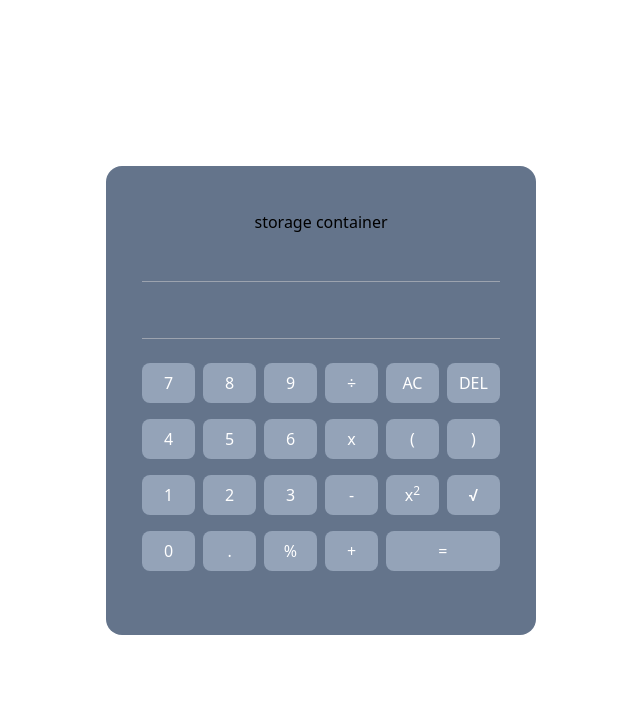
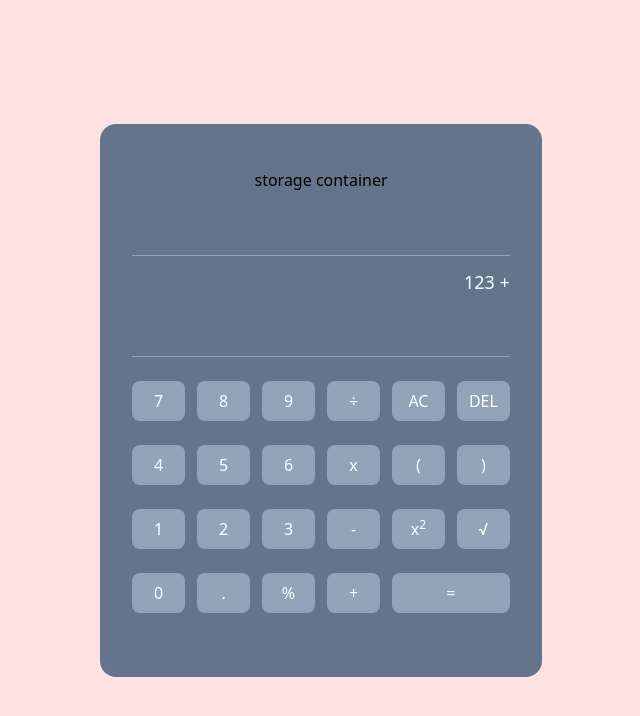
Before and after one commit to kenebebh/Calculator-app, a website: page index.html in a window 1280 px wide. Shown: the whole page, without its empty margins (319-959 px from the left). Drawn offline with Linux system fonts and the light colour scheme.

Commit message:
made major changes to the html structure

```diff
--- a/index.html
+++ b/index.html
@@ -8,15 +8,19 @@
     <title>My Calculator</title>
     <script src="js/script.js" defer></script>
 </head>
-<body class="grid place-content-center">
+<body class="grid bg-red-100 md:place-content-center">
 
-    <div class="container px-9 py-5 pb-10 bg-slate-500 rounded-2xl">
-        <div class="calculator flex flex-col">
-            <div class="storage-container text-center py-6 pb-3 h-24 border-b border-gray-400">storage container</div>
-            <div class="text-right p-1 border-b border-gray-400">
-                <input type="text" name="display-bar" id="display-bar" class="display-bar w-full h-12 bg-transparent text-white tracking-wide text-2xl focus:outline-none">
+    <div class="container h-full px-4 py-5 pb-10 bg-slate-500 rounded-2xl md:px-8">
+        <div class="calculator h-full flex flex-col justify-around">
+            <div class="storage-container text-center py-6 pb-3 h-32 border-b border-gray-400 md:h-28">storage container</div>
+
+            <div class="display-bar">
+                <div class="previous-operation py-1 text-lg text-white text-right md:pt-3">123 +</div>
+                <div class="p-1 border-b border-gray-400">
+                    <input type="text" name="current-operation" id="current-operation" class="text-right display-bar w-full h-12 bg-transparent text-white tracking-wide text-2xl focus:outline-none">
+                </div>
             </div>
-            <div class="keys-container py-6 grid grid-cols-6 gap-y-4 gap-x-2 transition-all">
+            <div class="keys-container py-6 grid grid-cols-6 gap-y-6 gap-x-3 transition-all">
                 <button type="button" class="btn btn-number">7</button>
                 <button type="button" class="btn btn-number">8</button>
                 <button type="button" class="btn btn-number">9</button>
--- a/js/script.js
+++ b/js/script.js
@@ -1,5 +1,7 @@
 const storageContainer = document.querySelector(".storage-container");
 const displayBar = document.querySelector(".display-bar");
+const currentOperation = document.querySelector(".current-operation");
+
 const numberButtons = document.querySelectorAll(".btn-number");
 const operatorButtons = document.querySelectorAll(".btn-operator");
 const clearButton = document.querySelector(".btn-all-clear");
@@ -14,11 +16,11 @@ class CalculatorApp {
   }
 
   // clear() {
-  //     displayBar.value = ''
+  //     currentOperation.value = ''
   // }
 
   displayNumber(number) {
-    displayBar.value += number;
+    currentOperation.value += number;
   }
 
   chooseOperation(operation) {
--- a/src/input.css
+++ b/src/input.css
@@ -2,7 +2,7 @@
 @tailwind components;
 
 .btn {
-  @apply bg-slate-400 text-white leading-6 font-medium py-2 px-3 rounded-lg;
+  @apply bg-slate-400 text-white leading-6 font-medium py-3 px-4 rounded-lg;
 }
 .btn:hover {
   @apply bg-gray-500 scale-105;
@@ -14,6 +14,12 @@
   @apply translate-y-px;
 }
 
+@screen md {
+  .btn {
+    @apply py-2 px-3;
+  }
+}
+
 @tailwind utilities;
 
 html {
@@ -23,6 +29,9 @@ body {
   @apply h-full;
   @apply w-full;
 }
+.container {
+  @apply h-full;
+}
 
 .span-2 {
   grid-column: span 2;
--- a/tailwind.config.js
+++ b/tailwind.config.js
@@ -2,7 +2,11 @@
 module.exports = {
   content: ["./*.html"],
   theme: {
-    extend: {},
+    extend: {
+      screens: {
+        md: "600px",
+      },
+    },
   },
   plugins: [],
 };
```
Also changed, not shown: css/style.css.
